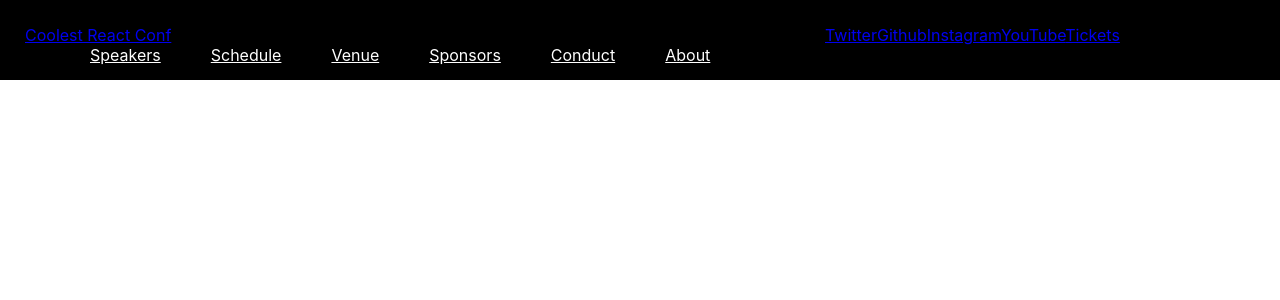
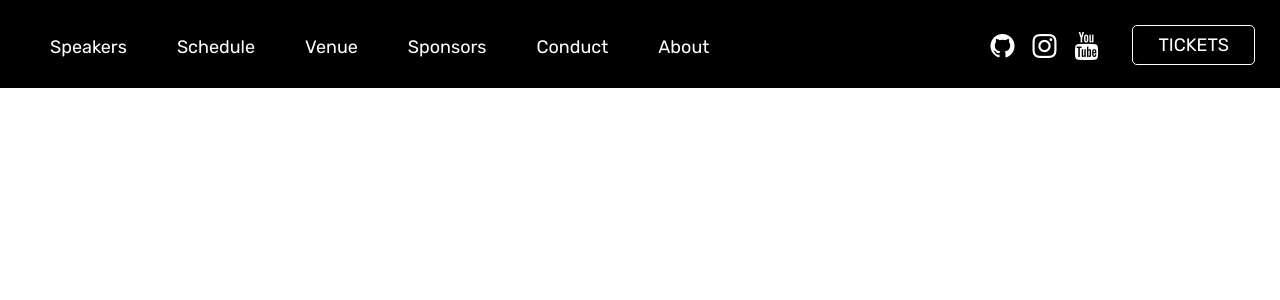
Before and after one commit to tuf75588/50-React-Projects-Part1, a React (Create React App) app in the folder 02-conference-schedule/: page / in a window 1280 px wide. Shown: the top 300 px of the page. Built offline with nearby package versions, Linux system fonts and the light colour scheme.

Commit message:
fix some alignment issues on navbar

```diff
--- a/02-conference-schedule/public/index.html
+++ b/02-conference-schedule/public/index.html
@@ -15,6 +15,15 @@
       user's mobile device or desktop. See https://developers.google.com/web/fundamentals/web-app-manifest/
     -->
     <link rel="manifest" href="%PUBLIC_URL%/manifest.json" />
+    <link
+      rel="stylesheet"
+      type="text/css"
+      href="https://cdnjs.cloudflare.com/ajax/libs/font-awesome/4.6.3/css/font-awesome.min.css"
+    />
+    <link
+      rel="stylesheet"
+      href="https://fonts.googleapis.com/css?family=Rubik"
+    />
     <!--
       Notice the use of %PUBLIC_URL% in the tags above.
       It will be replaced with the URL of the `public` folder during the build.
--- a/02-conference-schedule/src/index.css
+++ b/02-conference-schedule/src/index.css
@@ -5,13 +5,17 @@ body {
     sans-serif;
   -webkit-font-smoothing: antialiased;
   -moz-osx-font-smoothing: grayscale;
+  font-size: 20px;
+  font-family: Rubik, sans-serif;
 }
 
 code {
   font-family: source-code-pro, Menlo, Monaco, Consolas, 'Courier New',
     monospace;
 }
-
+a {
+  text-decoration: none;
+}
 .header_home {
   background: url('./images/hero.png') no-repeat center 0 fixed;
   background-size: cover;
@@ -30,6 +34,11 @@ code {
 }
 .header-nav ul {
   margin: 0;
+  padding: 0;
+  display: inline-block;
+  font-size: 18px;
+  line-height: 44px;
+  list-style: none;
 }
 .header-nav li {
   display: inline-block;
@@ -37,4 +46,42 @@ code {
 }
 .header-nav li a {
   color: #fff;
+  border-bottom: 4px solid transparent;
+  display: inline-block;
 }
+.header-nav .Icon {
+  line-height: 44px;
+  vertical-align: middle;
+}
+
+.Icon {
+  color: #fff;
+  font-size: 28px;
+  display: inline-block;
+  width: 42px;
+  height: 42px;
+  text-align: center;
+}
+
+.Button {
+  border-radius: 5px;
+  cursor: pointer;
+  display: inline-block;
+  padding: 8px 25px;
+  text-transform: uppercase;
+}
+
+.header-nav section:last-of-type .Button {
+  margin-left: 25px;
+}
+
+.header-nav section:last-of-type {
+  text-align: right;
+}
+
+.header-nav .Button {
+  margin-left: 25px;
+  color: #fff;
+  border: 1px solid #fff;
+  font-size: 18px;
+}
--- a/02-conference-schedule/src/shared/header.tsx
+++ b/02-conference-schedule/src/shared/header.tsx
@@ -1,11 +1,9 @@
 import React from 'react';
-
 function Header() {
   return (
     <header className="header_home">
       <div className="header-nav">
         <section>
-          <a href="/" className="home-link">Coolest React Conf</a>
           <ul>
             <li><a href="/speakers">Speakers</a></li>
             <li><a href="/schedule">Schedule</a></li>
@@ -15,13 +13,18 @@ function Header() {
             <li><a href="/about">About</a></li>
           </ul>
         </section>
-        <div className="header-nav-social">
-          <a href="http://" target="_blank" rel="noopener noreferrer">Twitter</a>
-          <a href="http://" target="_blank" rel="noopener noreferrer">Github</a>
-          <a href="http://" target="_blank" rel="noopener noreferrer">Instagram</a>
-          <a href="http://" target="_blank" rel="noopener noreferrer">YouTube</a>
-          <a href="http://" target="_blank" rel="noopener noreferrer">Tickets</a>
-        </div>
+        <section className="header-nav-social">
+          <a href="http://" className="Icon" target="_blank" rel="noopener noreferrer">
+
+          </a>
+          <a href="http://" className="Icon" target="_blank" rel="noopener noreferrer">
+            <i className="fa fa-github"></i></a>
+          <a href="http://" className="Icon" target="_blank" rel="noopener noreferrer">
+            <i className="fa fa-instagram"></i></a>
+          <a href="http://" className="Icon" target="_blank" rel="noopener noreferrer">
+            <i className="fa fa-youtube"></i></a>
+          <a href="http://" className="Button" target="_blank" rel="noopener noreferrer">Tickets</a>
+        </section>
       </div>
     </header>
   )
```
